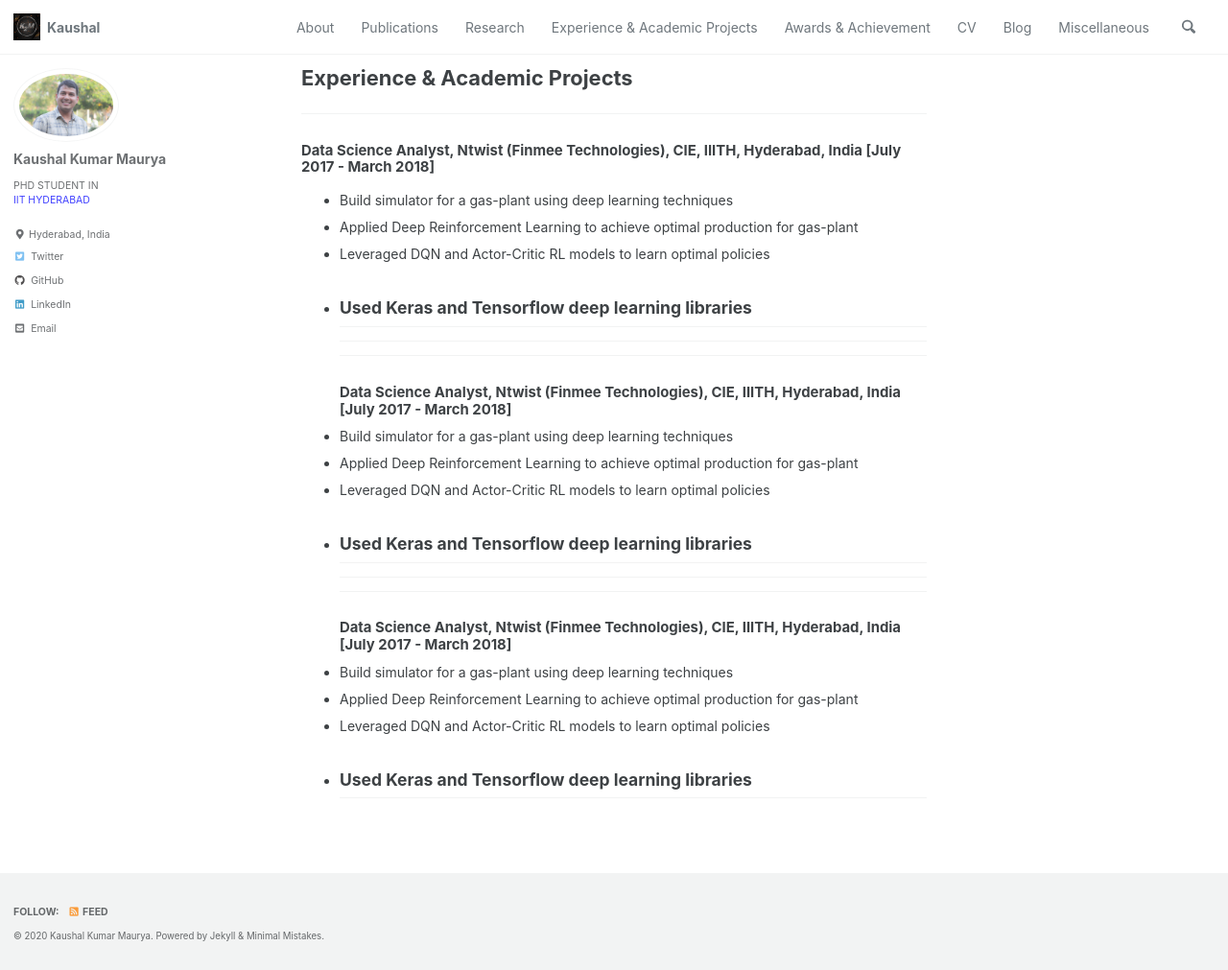
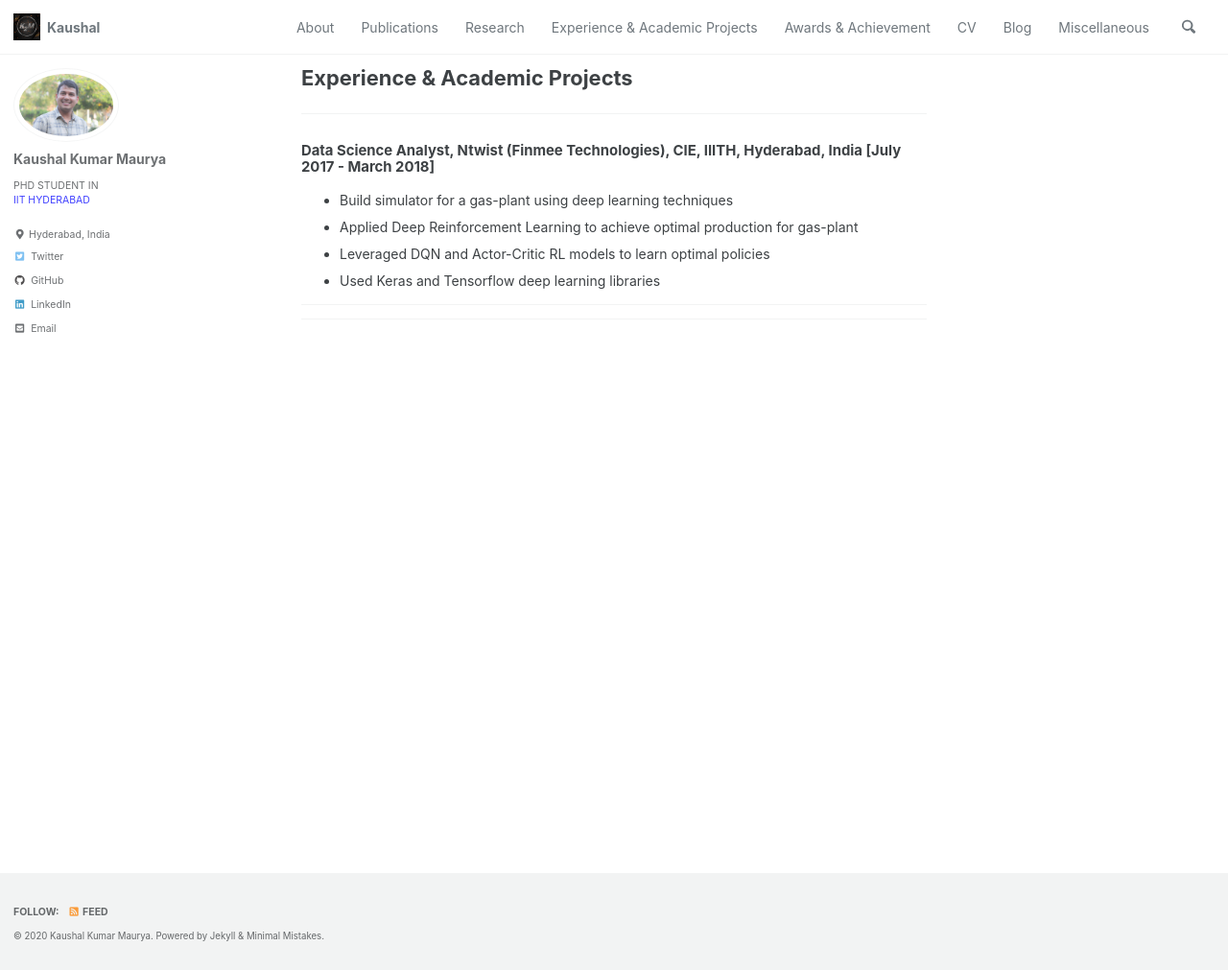
Before and after one commit to harshayelleni/harshayelleni.github.io, a Jekyll site: the page built from _pages/experience_academic_projects.md, in a window 1280 px wide and 1011 px high. Shown: the whole window at 96% size. Built offline with Jekyll 4.4.1, drawn with Linux system fonts in a browser that asks for light colours; cached includes are drawn as plain includes.

Commit message:
doing modifications

```diff
--- a/_pages/experience_academic_projects.md
+++ b/_pages/experience_academic_projects.md
@@ -9,20 +9,6 @@ permalink: /experience_academic_projects/
 * Applied Deep Reinforcement Learning to achieve optimal production for gas-plant
 * Leveraged DQN and Actor-Critic RL models to learn optimal policies
 * Used Keras and Tensorflow deep learning libraries
+
 ---
 ***
----
-#### Data Science Analyst, Ntwist (Finmee Technologies), CIE, IIITH, Hyderabad, India [July 2017 - March 2018]
-* Build simulator for a gas-plant using deep learning techniques
-* Applied Deep Reinforcement Learning to achieve optimal production for gas-plant
-* Leveraged DQN and Actor-Critic RL models to learn optimal policies
-* Used Keras and Tensorflow deep learning libraries
----
-***
----
-#### Data Science Analyst, Ntwist (Finmee Technologies), CIE, IIITH, Hyderabad, India [July 2017 - March 2018]
-* Build simulator for a gas-plant using deep learning techniques
-* Applied Deep Reinforcement Learning to achieve optimal production for gas-plant
-* Leveraged DQN and Actor-Critic RL models to learn optimal policies
-* Used Keras and Tensorflow deep learning libraries
----
```
